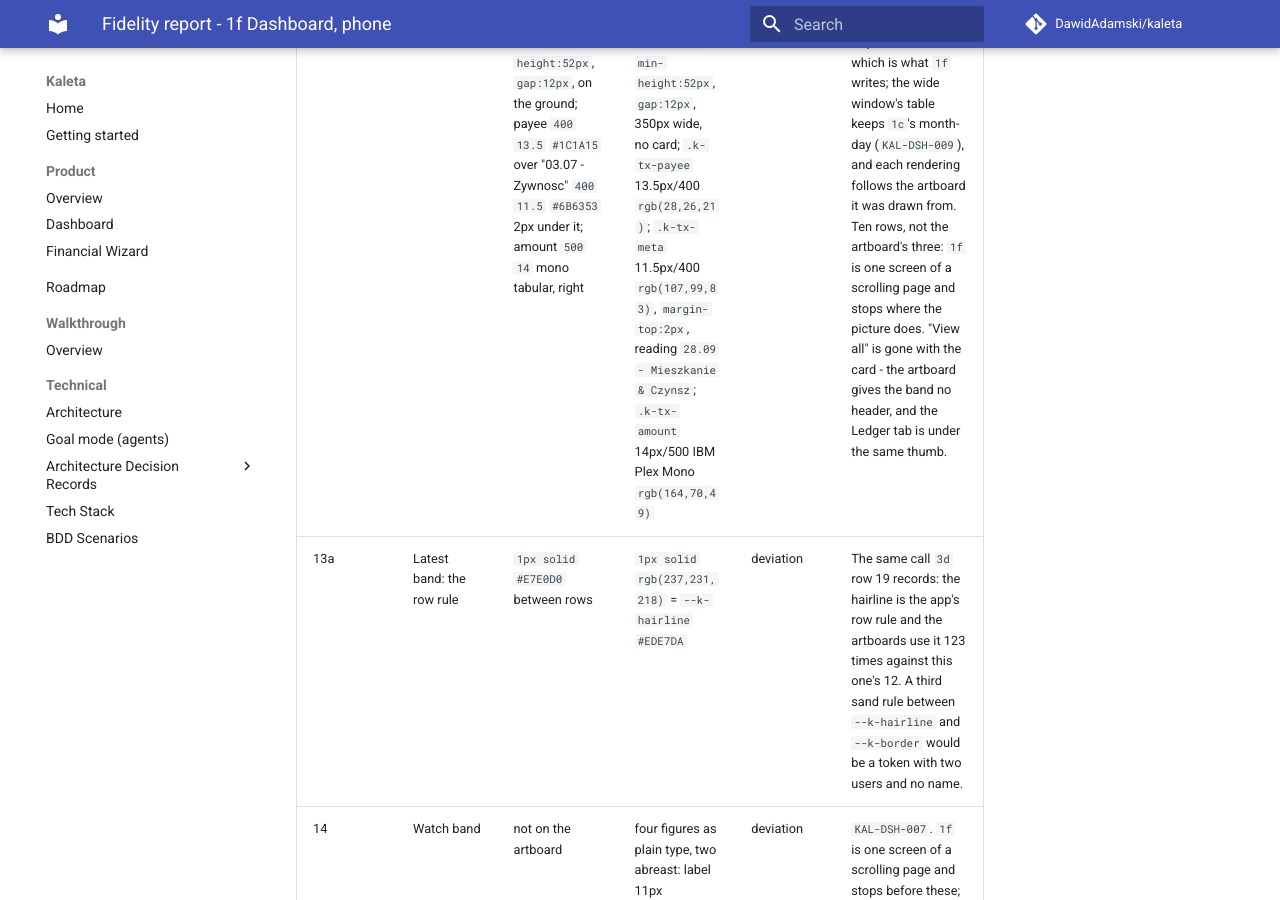
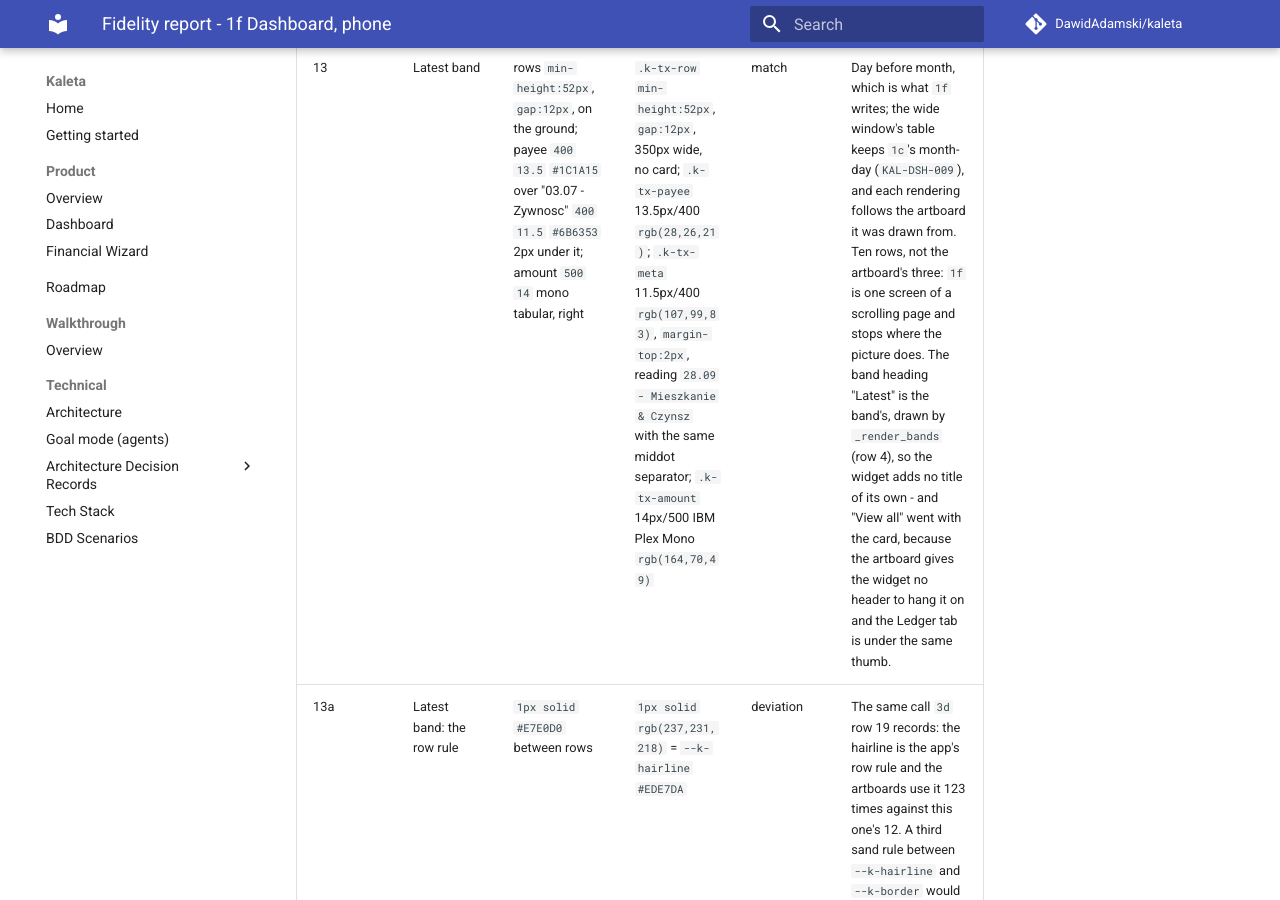
Before and after one commit to DawidAdamski/kaleta, an MkDocs documentation site: the page built from docs/design/restyle/fidelity/1f.md, in a window 1280 px wide and 900 px high, scrolled down 6488 px. Built offline with MkDocs 1.6.1 and Material for MkDocs 9.7.7, drawn with Linux system fonts in a browser that asks for light colours; comment, search, counter and statistics services are not loaded; some of the changed text lies outside the part shown.

Commit message:
docs(restyle): row 13's note names the right owner of the "Latest" heading
The note said the artboard gives the band no header. It does — `1f.html`
draws "Latest" as a band heading, and `_render_bands` is what puts it there
(row 4). What the widget loses with its card is its own title line and the
"View all" pill on it. Also states the table's ASCII convention, since the
app writes the artboard's middot and the doc transliterates it.

Beside it, one nit: the dot / message / chevron trio the items and the
"+N more" tail both draw is `_row_body`, so the two cannot drift into
different-looking rows in the same card.

Co-Authored-By: Claude Opus 5 (1M context) <noreply@anthropic.com>

```diff
--- a/docs/design/restyle/fidelity/1f.md
+++ b/docs/design/restyle/fidelity/1f.md
@@ -9,7 +9,9 @@ shot_at: 2026-09-21
 Spec: [`artboards/1f.html`](../artboards/1f.html). Pictures: `.fidelity/1f/index.html` after `shoot 1f`.
 
 Read at 390x844, seeded demo ledger. Artboard values are the inline ones in
-`1f.html`; app values are `getComputedStyle` off the running page.
+`1f.html`; app values are `getComputedStyle` off the running page. Sample
+text in this table is transliterated to ASCII (`Zywnosc`, `zl`, ` - ` for
+the middot); both sides draw the real characters.
 
 Two things shape this report. The plan's Scope says **the phone shell is
 unchanged** in this pass - the tab bar and the drawer behind "More" are
@@ -45,7 +47,7 @@ fit.
 | 11 | Month band | bare type on the ground: `400 11` `#6B6353` labels over In/Out/Net at `500 18` mono, three columns; a 120px chart under them with month letters | `month_card` under `ctx.narrow` renders a 350px row with `background:rgba(0,0,0,0)`, `padding:0px`, `border-radius:0px`: `.k-card-subtitle` 11px/400 `rgb(107,99,83)` over 18px/500 IBM Plex Mono, In in `rgb(54,104,77)`; `cashflow_chart` under it is a `.nicegui-echart` 350x120 with no card | match | "No card" is a property of the widget, not of the band: the artboard itself puts a card in this band (Budgets, row 12), so a band that stripped cards would have to put that one back. What the phone card drops beside the box is the pace bar and the two footer figures - the Watch band two bands down already says the savings rate, the 30-day balance and the net worth, and a screen that said all three twice would be the reason the band exists. |
 | 11a | Month band: the chart | six pairs of bars on a 1px `#D8D0BC` rule at zero, no axis figures and no gridlines; past months `#36684D` over `#C08C7E`, the current one `#1C1A15` over `#A44631`; month letters `400 10.5` `#6B6353`, the current one `#1C1A15`/600 | `narrow=True`: `yAxis.axisLabel.show=false`, `splitLine` off, a `markLine` at zero in `chart_grid_color` = `#E2DBCC`, `barWidth` 46%, every month labelled (`interval:0`) at 11.5px with the last in 600 `#1C1A15`; income `#36684D` and expense `#A44631` on all six | deviation | Two values, one rule. The zero rule is the app's chart grid colour, which every other chart in the app draws its gridlines in - a second sand at one step's difference, used once, would be a token nobody could tell from `--k-border` at a glance. The bars keep the income and expense tokens rather than the artboard's lighter rose for past months: those two colours mean "in" and "out" on every screen in the app, and re-tinting five of six bars would make the tone mean "past" here and nowhere else. The month in progress is marked by its letter instead, which is the artboard's own second signal. |
 | 12 | Cards | `#FCFAF6`, radius 14, padding 16px 18px, shadow `0 1px 2px rgba(28,26,21,.05)` | `.k-dash-card` - `rgb(252,250,246)`, 14px, 16px/18px below 768px, the same shadow | match | |
-| 13 | Latest band | rows `min-height:52px`, `gap:12px`, on the ground; payee `400 13.5` `#1C1A15` over "03.07 - Zywnosc" `400 11.5` `#6B6353` 2px under it; amount `500 14` mono tabular, right | `.k-tx-row` `min-height:52px`, `gap:12px`, 350px wide, no card; `.k-tx-payee` 13.5px/400 `rgb(28,26,21)`; `.k-tx-meta` 11.5px/400 `rgb(107,99,83)`, `margin-top:2px`, reading `28.09 - Mieszkanie & Czynsz`; `.k-tx-amount` 14px/500 IBM Plex Mono `rgb(164,70,49)` | match | Day before month, which is what `1f` writes; the wide window's table keeps `1c`'s month-day (`KAL-DSH-009`), and each rendering follows the artboard it was drawn from. Ten rows, not the artboard's three: `1f` is one screen of a scrolling page and stops where the picture does. "View all" is gone with the card - the artboard gives the band no header, and the Ledger tab is under the same thumb. |
+| 13 | Latest band | rows `min-height:52px`, `gap:12px`, on the ground; payee `400 13.5` `#1C1A15` over "03.07 - Zywnosc" `400 11.5` `#6B6353` 2px under it; amount `500 14` mono tabular, right | `.k-tx-row` `min-height:52px`, `gap:12px`, 350px wide, no card; `.k-tx-payee` 13.5px/400 `rgb(28,26,21)`; `.k-tx-meta` 11.5px/400 `rgb(107,99,83)`, `margin-top:2px`, reading `28.09 - Mieszkanie & Czynsz` with the same middot separator; `.k-tx-amount` 14px/500 IBM Plex Mono `rgb(164,70,49)` | match | Day before month, which is what `1f` writes; the wide window's table keeps `1c`'s month-day (`KAL-DSH-009`), and each rendering follows the artboard it was drawn from. Ten rows, not the artboard's three: `1f` is one screen of a scrolling page and stops where the picture does. The band heading "Latest" is the band's, drawn by `_render_bands` (row 4), so the widget adds no title of its own - and "View all" went with the card, because the artboard gives the widget no header to hang it on and the Ledger tab is under the same thumb. |
 | 13a | Latest band: the row rule | `1px solid #E7E0D0` between rows | `1px solid rgb(237,231,218)` = `--k-hairline` `#EDE7DA` | deviation | The same call `3d` row 19 records: the hairline is the app's row rule and the artboards use it 123 times against this one's 12. A third sand rule between `--k-hairline` and `--k-border` would be a token with two users and no name. |
 | 14 | Watch band | not on the artboard | four figures as plain type, two abreast: label 11px `rgb(107,99,83)`, figure 19px/500 mono `rgb(28,26,21)` | deviation | `KAL-DSH-007`. `1f` is one screen of a scrolling page and stops before these; they are out of this plan's scope either way ("the Watch figures all stay for the phone"). |
 | 15 | Tab bar | 72px tall with a 10px foot, `#FCFAF6` over 1px `#E2DBCC`; four labels 10px, the one you are on `#9A4E1F`; centre disc 52px `#1C1A15` with a `#F3EFE7` `add`, lifted 22px | 61px, `rgb(252,250,246)`, `1px solid rgb(226,219,204)`; labels 10px, active `rgb(154,78,31)`; disc 44px `rgb(180,89,31)` | deviation | The plan's Scope excludes it in as many words - "Shell, < `md`: unchanged. The `1f` tab bar, the drawer behind 'More'" - so this is an owner decision taken before the work started, not one taken here. The values are recorded for whichever plan next opens the phone shell. |
```
Also changed, not shown: other parts of docs/design/restyle/fidelity/1f.md (+1 -1 lines), 1 other file.
